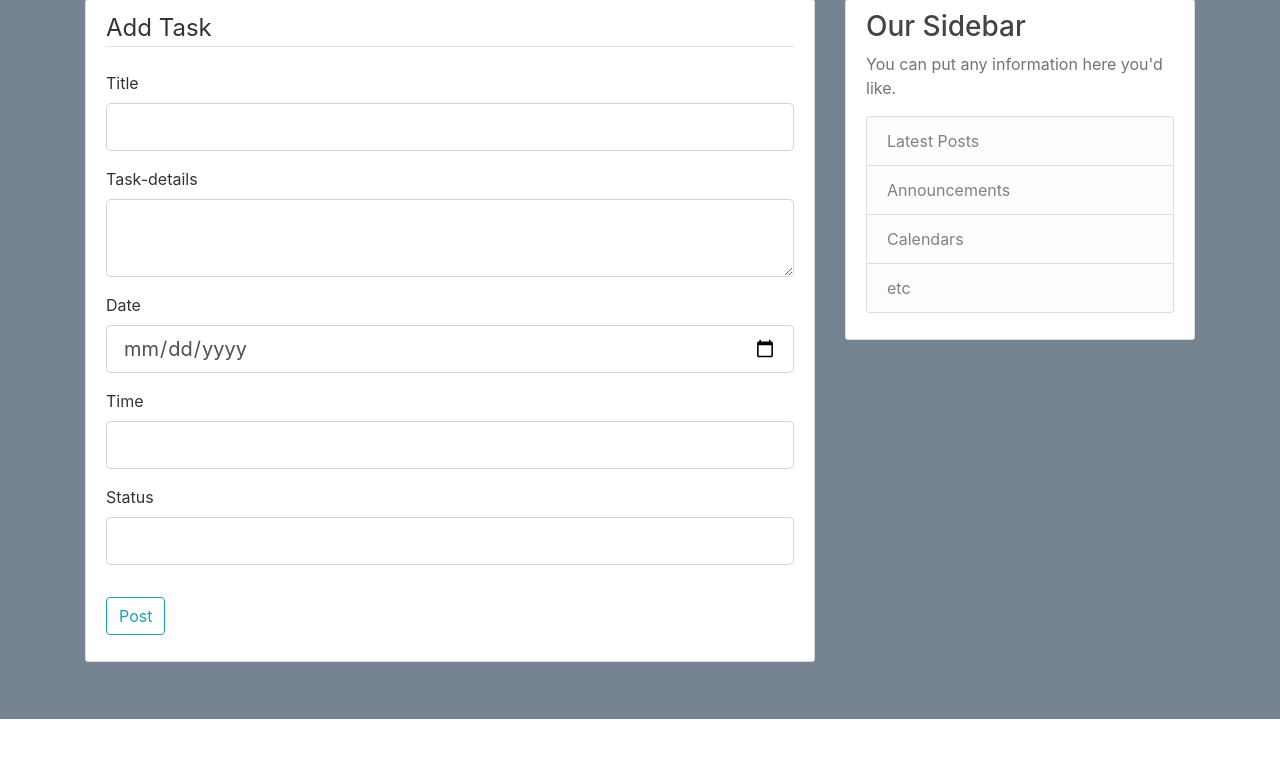
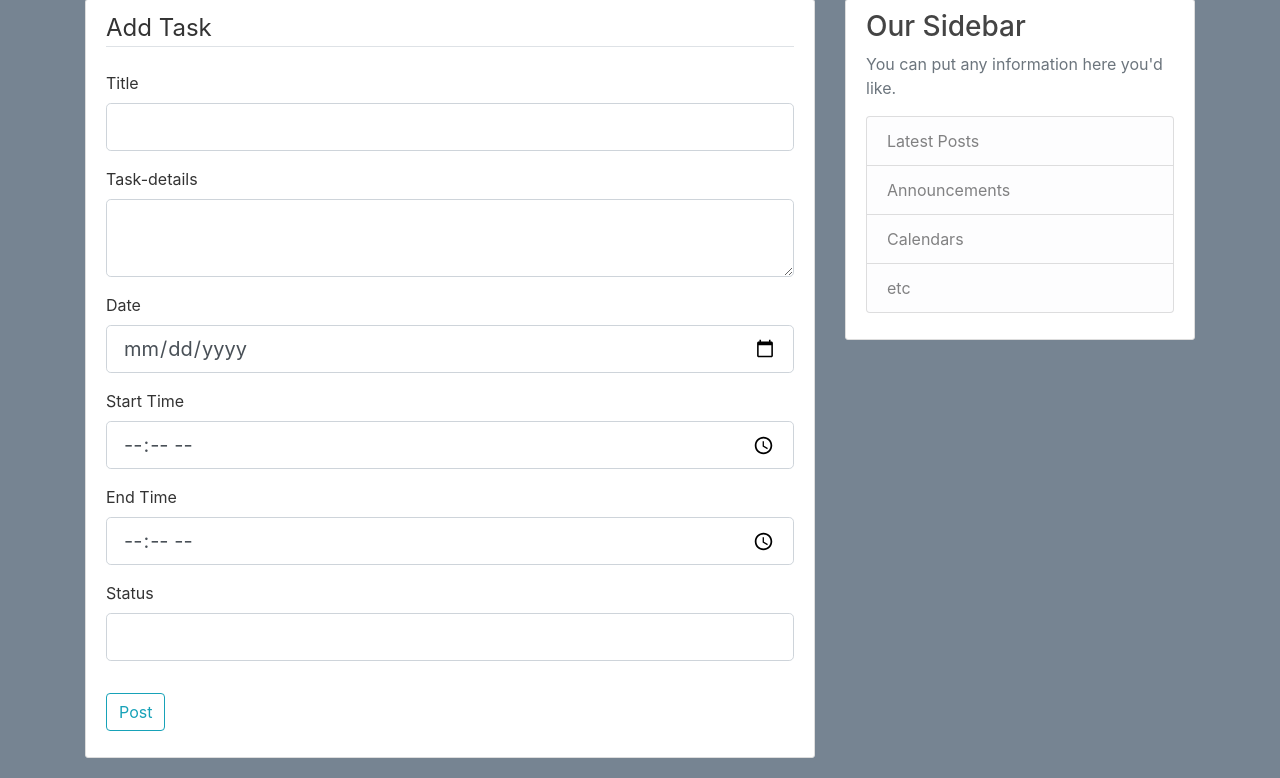
Before and after one commit to theboredbandit/Durango, a Flask app: page /task/new in a window 1280 px wide. Shown: the part 81-859 px from the top of the page. Before the commit the page ends 800 px from the top, so only its background shows below. Run offline with Flask 2, Linux system fonts and the light colour scheme; a user stored in the database is signed in; some libraries are stand-ins or nearby versions.

Commit message:
Starttime and endtime databsaes created

```diff
--- a/durango/forms.py
+++ b/durango/forms.py
@@ -1,7 +1,7 @@
 from flask_wtf import FlaskForm
 from flask_login import current_user
 from wtforms import StringField,PasswordField,SubmitField,BooleanField,TextAreaField
-from wtforms.fields.html5 import DateField
+from wtforms.fields.html5 import DateField,TimeField
 from wtforms.validators import DataRequired,Length,Email,EqualTo,ValidationError
 from durango.models import User,Task
 class RegistrationForm(FlaskForm):
@@ -72,6 +72,7 @@ class TaskForm(FlaskForm):
 	title=StringField('Title',validators=[DataRequired()])
 	details=TextAreaField('Task-details',validators=[DataRequired()])
 	date=DateField('Date',validators=[DataRequired()],format='%Y-%m-%d')
-	time=StringField('Time',validators=[DataRequired()])
+	starttime=TimeField('Start Time',validators=[DataRequired()])
+	endtime=TimeField('End Time',validators=[DataRequired()])
 	status=StringField('Status',validators=[DataRequired()])
 	submit=SubmitField('Post')
--- a/durango/models.py
+++ b/durango/models.py
@@ -24,7 +24,8 @@ class Task(db.Model):
     id=db.Column(db.Integer,primary_key=True)
     title=db.Column(db.String(100), nullable=False)
     date=db.Column(db.Date(),nullable=False)
-    time=db.Column(db.String(20),nullable=False)
+    starttime=db.Column(db.Time,nullable=False)
+    endtime=db.Column(db.Time,nullable=False)
     details=db.Column(db.Text,nullable=False)
     status=db.Column(db.String(20),nullable=False)
     user_id=db.Column(db.Integer, db.ForeignKey('user.id'),nullable=False)
--- a/durango/routes.py
+++ b/durango/routes.py
@@ -79,7 +79,7 @@ def account():
 def new_task():
     form=TaskForm()
     if form.validate_on_submit():
-        task=Task(title=form.title.data,date=form.date.data,time=form.time.data, details=form.details.data,status=form.status.data,user_id=current_user.id)
+        task=Task(title=form.title.data,date=form.date.data,starttime=form.starttime.data, endtime=form.endtime.data,details=form.details.data,status=form.status.data,user_id=current_user.id)
         db.session.add(task)
         db.session.commit()
         flash('Task created!','success')
--- a/durango/templates/create_task.html
+++ b/durango/templates/create_task.html
@@ -46,16 +46,29 @@
                     {% endif %}
                 </div>
                <div class="form-group">
-                    {{ form.time.label(class="form-control-label") }}
-                    {% if form.time.errors %}
-                        {{ form.time(class="form-control form-control-lg is-invalid") }}
+                    {{ form.starttime.label(class="form-control-label") }}
+                    {% if form.starttime.errors %}
+                        {{ form.starttime(class="form-control form-control-lg is-invalid") }}
                         <div class="invalid-feedback">
-                            {% for error in form.time.errors %}
+                            {% for error in form.starttime.errors %}
                                 <span>{{ error }}</span>
                             {% endfor %}
                         </div>
                     {% else %}
-                        {{ form.time(class="form-control form-control-lg") }}
+                        {{ form.starttime(class="form-control form-control-lg") }}
+                    {% endif %}
+                </div>
+                 <div class="form-group">
+                    {{ form.endtime.label(class="form-control-label") }}
+                    {% if form.endtime.errors %}
+                        {{ form.endtime(class="form-control form-control-lg is-invalid") }}
+                        <div class="invalid-feedback">
+                            {% for error in form.endtime.errors %}
+                                <span>{{ error }}</span>
+                            {% endfor %}
+                        </div>
+                    {% else %}
+                        {{ form.endtime(class="form-control form-control-lg") }}
                     {% endif %}
                 </div>
                 <div class="form-group">
--- a/durango/templates/dashboard.html
+++ b/durango/templates/dashboard.html
@@ -7,7 +7,7 @@
     <article class="media content-section">
       <div class="media-body">
         <div class="article-metadata">
-          <p class="mr-4 ">{{ task.date }}  | {{ task.time }}
+          <p class="mr-2 ">{{ task.date }}  | {{ task.starttime }}--{{task.endtime}}
           <small class="text-black ml-3"> {{task.status}}
           </small></p>
         </div>
--- a/durango/templates/task.html
+++ b/durango/templates/task.html
@@ -5,7 +5,7 @@
     <article class="media content-section">
       <div class="media-body">
         <div class="article-metadata">
-          <p class="mr-4 ">{{ task.date }}  | {{ task.time }}
+          <p class="mr-4 ">{{ task.date }}  | {{ task.starttime }}--{{task.endtime}}
           <small class="text-black ml-3"> {{task.status}}
           </small></p>
           <div>
```
Also changed, not shown: durango/site.db.
